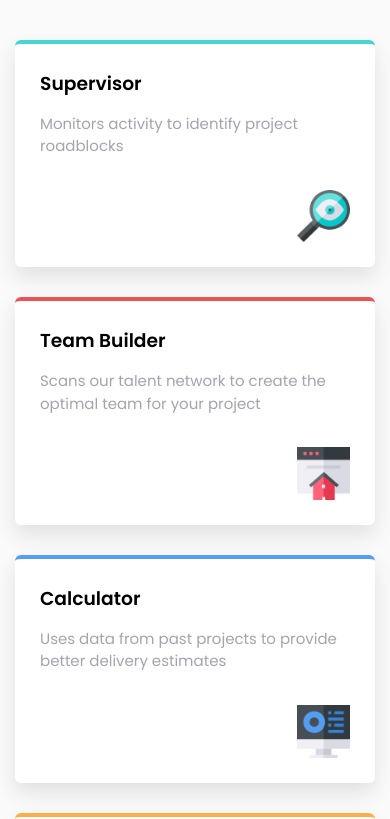
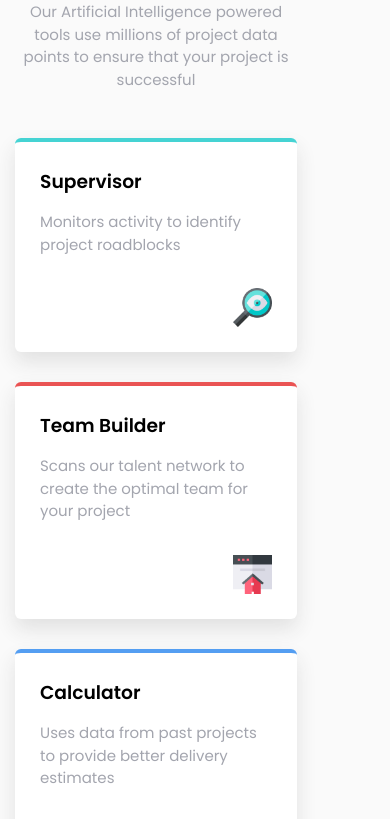
Before and after one commit to abubala/Four-Cards, a plain HTML site: page index.html in a window 390 px wide. Shown: the part 198-1017 px from the top of the page. Drawn offline with Linux system fonts and the light colour scheme.

Commit message:
modified card layouts on small devices

```diff
--- a/style.css
+++ b/style.css
@@ -98,6 +98,7 @@ footer {
     body {
         box-shadow: none;
         height: 100vh;
+        overflow: scroll;
     }
 }
 
@@ -114,7 +115,7 @@ footer {
 
     body {
         margin: 0;
-        max-width: 100vw;
+        /* max-width: 100vw; */
         border: none;
         overflow: scroll;
         box-shadow: none;
```
